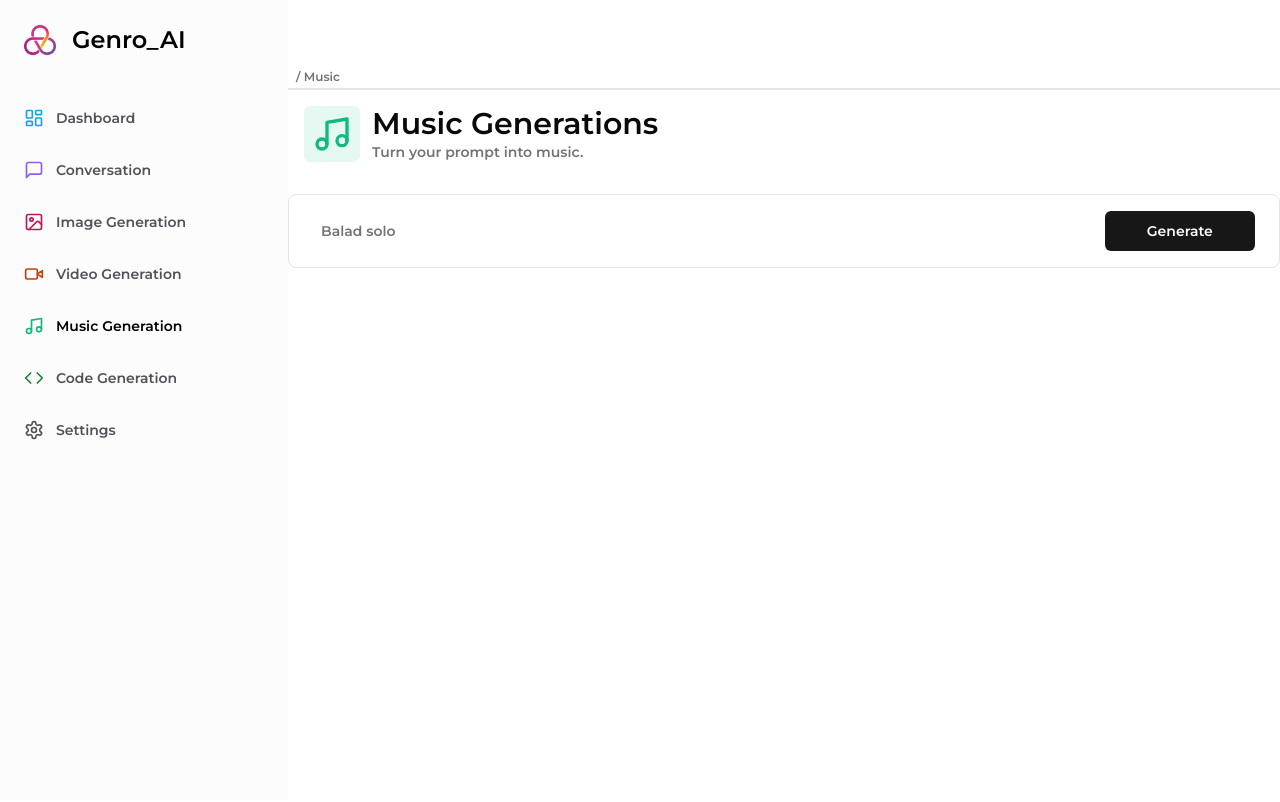
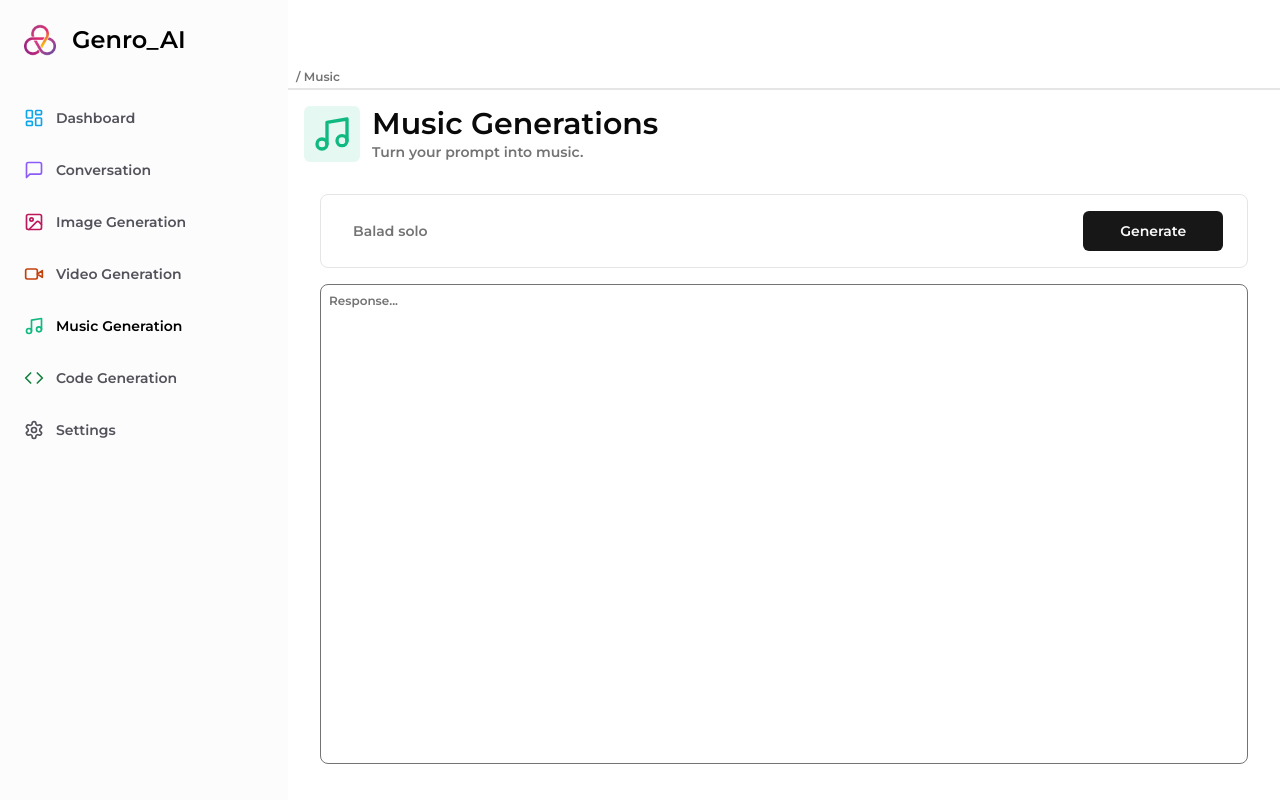
Before and after one commit to dhanubalde/ai-saas, a Next.js app: page /music in a window 1280 px wide. Built offline with nearby package versions, Linux system fonts and the light colour scheme.

Commit message:
landing Hero

```diff
--- a/app/(dashboard)/(routes)/code/page.tsx
+++ b/app/(dashboard)/(routes)/code/page.tsx
@@ -107,6 +107,11 @@ const CodePage = () => {
             </form>
           </Form>
         </div>
+        <div className=' space-y-4 mt-4'>
+         <div className=' rounded-lg border border-neutral-500 w-full h-[30rem]'>
+         <h3 className=' p-2 text-muted-foreground text-xs'>Response...</h3>
+         </div>
+       </div>
       </div>
     </div>
   )
--- a/app/(dashboard)/(routes)/conversation/page.tsx
+++ b/app/(dashboard)/(routes)/conversation/page.tsx
@@ -139,23 +139,9 @@ const ConversationPage = () => {
         </div>
         <div className=' space-y-4 mt-4'>
 
-          {/* {isLoading && (
-            <div className='p-8 rounded-lg w-full flex items-center justify-center bg-muted'>
-                <Loader/>
-            </div>
-          )}
-
-          {messages.length === 0 && !isLoading && (
-            <Empty label="No conversation started."/>
-          )} */}
-          {/* <div className='flex flex-col-reverse gap-y-4'>
-            {messages.map((message) => (
-              <div key={message.content}>
-                { message.content }
-             </div>
-
-            ))}
-          </div> */}
+          <div className=' rounded-lg border border-neutral-500 w-full h-[30rem]'>
+          <h3 className=' p-2 text-muted-foreground text-xs'>Response...</h3>
+          </div>
         </div>
       </div>
     </div>
--- a/app/(dashboard)/(routes)/image/page.tsx
+++ b/app/(dashboard)/(routes)/image/page.tsx
@@ -50,6 +50,7 @@ const ImagePage = () => {
       />
 
       <div className=" px-4 lg:px-8">
+        <div>
         <Form {...form}>
           <form
             onSubmit={form.handleSubmit(onsubmit)}
@@ -141,9 +142,12 @@ const ImagePage = () => {
           </form>
         </Form>
       </div>
-      <div>
-
-      </div>
+      <div className=' space-y-4 mt-4'>
+          <div className=' rounded-lg border border-neutral-500 w-full h-[30rem]'>
+          <h3 className=' p-2 text-muted-foreground text-xs'>Response...</h3>
+          </div>
+        </div>
+        </div>
     </div>
   )
 }
--- a/app/(dashboard)/(routes)/music/page.tsx
+++ b/app/(dashboard)/(routes)/music/page.tsx
@@ -46,6 +46,8 @@ const MusicPage = () => {
         iconColor="text-emerald-500"
         bgColor="bg-emerald-500/10"
       />
+    <div className="px-4 lg:px-8">
+     <div>
       <Form {...form}>
         <form
           onSubmit={form.handleSubmit(onSubmit)}
@@ -84,6 +86,14 @@ const MusicPage = () => {
         </form>
       </Form>
     </div>
+    <div className=' space-y-4 mt-4'>
+         <div className=' rounded-lg border border-neutral-500 w-full h-[30rem]'>
+         <h3 className=' p-2 text-muted-foreground text-xs'>Response...</h3>
+         </div>
+      </div>
+    </div>
+  </div>
+
   )
 }
 
--- a/app/(dashboard)/(routes)/video/page.tsx
+++ b/app/(dashboard)/(routes)/video/page.tsx
@@ -52,6 +52,7 @@ const VedioPage = () => {
         bgColor="bg-orange-700/10"
       />
       <div className=" px-4 lg:px-8">
+        <div>
         <Form {...form}>
           <form
             onSubmit={form.handleSubmit(onSubmit)}
@@ -89,14 +90,13 @@ const VedioPage = () => {
             </Button>
           </form>
         </Form>
-        {isLoading && (
-          <div className="p-20">
-            <Loader />
+
+      </div>
+      <div className=' space-y-4 mt-4'>
+          <div className=' rounded-lg border border-neutral-500 w-full h-[30rem]'>
+          <h3 className=' p-2 text-muted-foreground text-xs'>Response...</h3>
           </div>
-        )}
-        {!video && !isLoading && (
-          <Empty label="No video files generated." />
-        )}
+        </div>
       </div>
     </div>
   )
```
